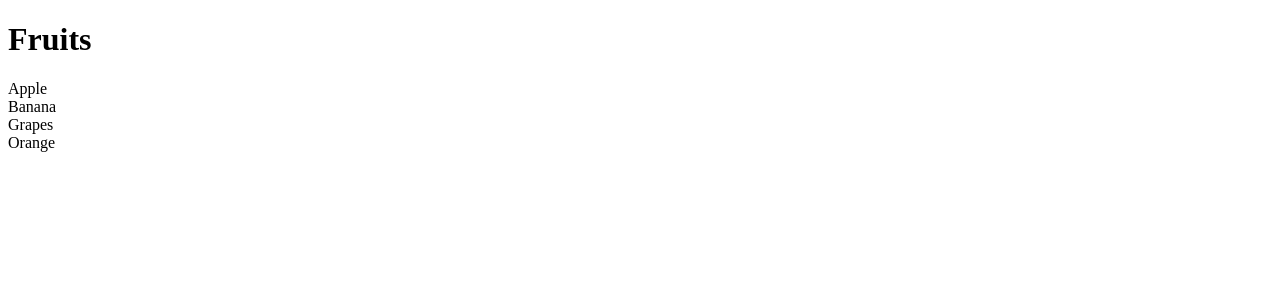
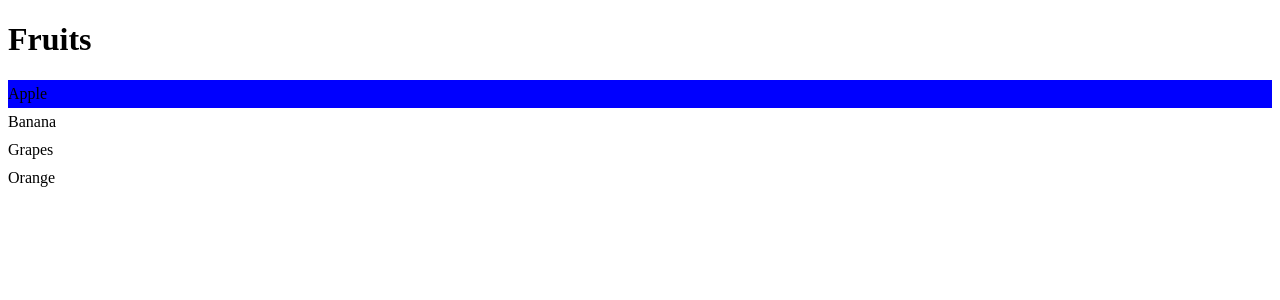
Before and after one commit to JassBrar92/react-app, a React (Vite) app: page / in a window 1280 px wide. Shown: the top 300 px of the page. Built offline with nearby package versions, Linux system fonts and the light colour scheme.

Commit message:
CSS in JS

```diff
--- a/package.json
+++ b/package.json
@@ -11,7 +11,8 @@
   "dependencies": {
     "bootstrap": "^5.2.3",
     "react": "^18.2.0",
-    "react-dom": "^18.2.0"
+    "react-dom": "^18.2.0",
+    "styled-components": "^6.1.8"
   },
   "devDependencies": {
     "@types/react": "^18.0.27",
--- a/src/App.css
+++ b/src/App.css
@@ -1,3 +1,3 @@
-.listGroup{
+/*.listGroup{
   background-color: red;
-}
+}*/
--- a/src/App.tsx
+++ b/src/App.tsx
@@ -2,7 +2,7 @@
 import Alert from "./components/Alert";
 import Button from "./components/Button";
 import ListGroup from "./components/ListGroup";
-import  './App.css';
+//import  './App.css';
 function App(){
   /*const [alertVisible,setAlertVisibility]=useState(false);
   return(
--- a/src/components/ListGroup/ListGroup.module.css
+++ b/src/components/ListGroup/ListGroup.css
@@ -1,4 +1,4 @@
-.listGroup{
+/*.listGroup{
   list-style: none;
   padding: 0px;
-}
+}*/
--- a/src/components/ListGroup/ListGroup.tsx
+++ b/src/components/ListGroup/ListGroup.tsx
@@ -1,30 +1,40 @@
 import { useState } from "react";
-import style from './ListGroup.module.css'
+import  './ListGroup.css'
+import styled  from "styled-components";
 interface Props{
   items:string[],
   heading:string,
   onSelectItem:(item:string)=>void
 }
+interface ListItemProps{
+  active:boolean
+}
+const List=styled.ul`
+list-style: none;
+padding: 0px;
+`
+const ListItem=styled.li<ListItemProps>`
+padding:5px 0;
+background:${props=>props.active? 'blue':'none'}
+`
 function ListGroup({items,heading,onSelectItem}:Props){
   // <></> these brackets represent fragment it is used to return more than one element
-  const [selectedIndex,setSelectedIndex]=useState(-1);
+  const [selectedIndex,setSelectedIndex]=useState(0);
 
   return (
     <>
   <h1>{heading}</h1>
-  <ul className={style.listGroup}>
+  <List>
     {items.length===0 && <p>item not found</p>}
-    {items.map((item,index)=><li className={selectedIndex===index
-    ?"list-group-item active"
-    :"list-group-item"
-    }
+    {items.map((item,index)=><ListItem
+    active={index===selectedIndex}
     key={item}
     onClick={()=>{
       setSelectedIndex(index);
       onSelectItem(item);
     }
-    } >{item}</li>)}
-</ul>
+    } >{item}</ListItem>)}
+</List>
 </>
   );
 }
```
Also changed, not shown: 1 other file (tests, documents, lock files or other folders).
